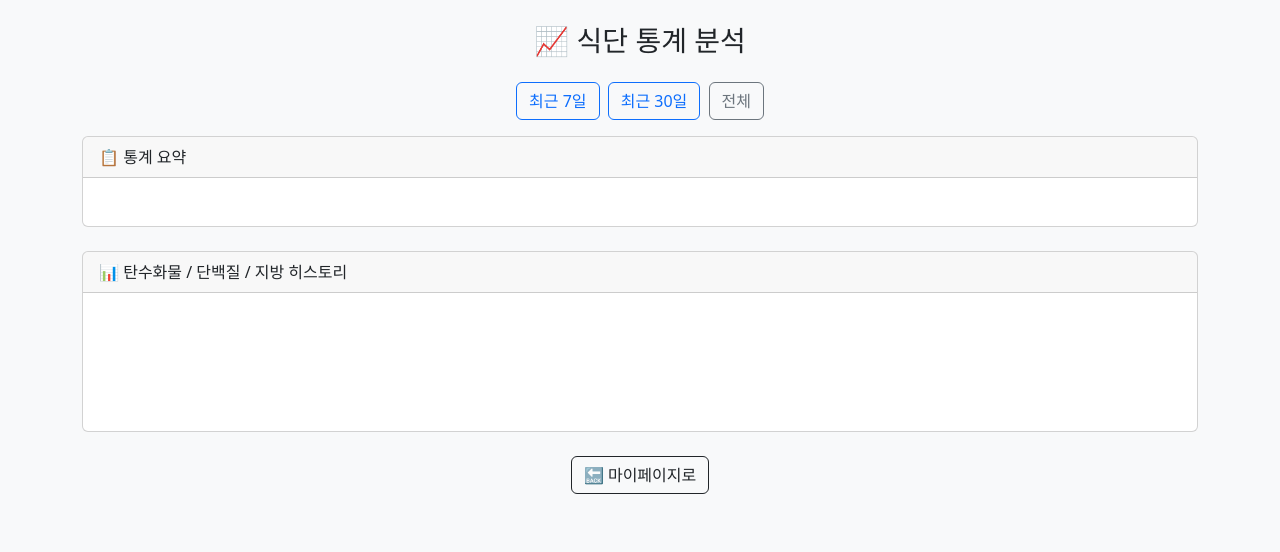
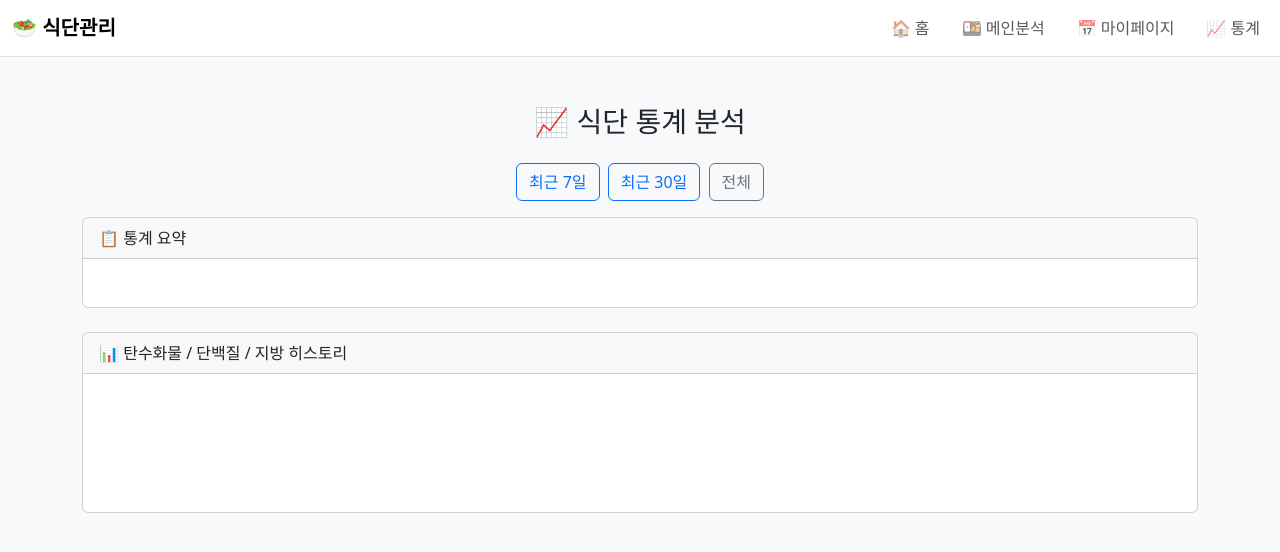
Before and after one commit to sungjin9288/Diet-tracker, a plain HTML site: page templates/stats.html in a window 1280 px wide. Drawn offline with nearby package versions, Linux system fonts and the light colour scheme.

Commit message:
🚀 네비게이션바 포함 최종 통합버전 업데이트

```diff
--- a/templates/stats.html
+++ b/templates/stats.html
@@ -8,6 +8,22 @@
   <script src="https://cdn.jsdelivr.net/npm/chart.js"></script>
 </head>
 <body class="bg-light">
+
+  <!-- ✅ 상단 네비게이션 바 -->
+  <nav class="navbar navbar-expand-lg navbar-light bg-white border-bottom mb-4">
+    <div class="container-fluid">
+      <a class="navbar-brand fw-bold" href="/">🥗 식단관리</a>
+      <div>
+        <ul class="navbar-nav me-auto mb-2 mb-lg-0 d-flex flex-row gap-3">
+          <li class="nav-item"><a class="nav-link" href="/">🏠 홈</a></li>
+          <li class="nav-item"><a class="nav-link" href="/main">🍱 메인분석</a></li>
+          <li class="nav-item"><a class="nav-link" href="/mypage">📅 마이페이지</a></li>
+          <li class="nav-item"><a class="nav-link" href="/stats">📈 통계</a></li>
+        </ul>
+      </div>
+    </div>
+  </nav>
+
   <div class="container py-4">
     <h3 class="text-center mb-4">📈 식단 통계 분석</h3>
 
@@ -33,10 +49,6 @@
         <canvas id="statChart" height="100"></canvas>
       </div>
     </div>
-
-    <div class="text-center">
-      <a href="/mypage" class="btn btn-outline-dark">🔙 마이페이지로</a>
-    </div>
   </div>
 
   <script src="/static/stats.js"></script>
```
Also changed, not shown: static/food-data.json (added, +10 -0 lines), templates/index.html (+17 -1 lines), templates/mypage.html (+20 -13 lines).
